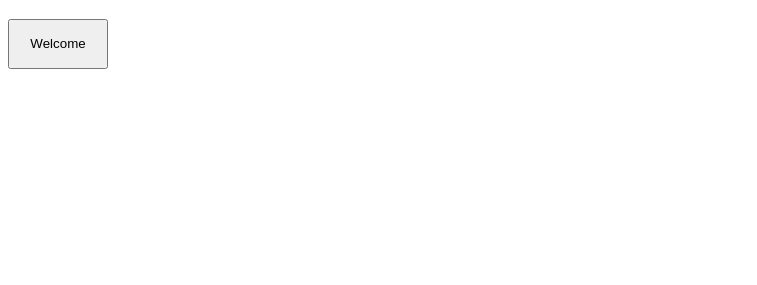
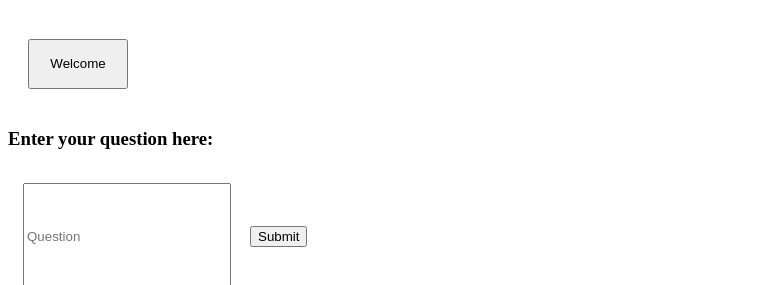
Before and after one commit to Maryjay1/codeBot, a plain HTML site: page codeBot/index.html in a window 1280 px wide. Shown: the part 61-346 px from the top of the page, without its empty margins (0-757 px from the left). Drawn offline with Linux system fonts and the light colour scheme.

Commit message:
textbox and button added

```diff
--- a/codeBot/index.html
+++ b/codeBot/index.html
@@ -23,5 +23,13 @@
     </div>
 
     <button class="button" onclick="togglePopUp('welcome_popup-1')">Welcome</button>
+
+    <br>
+
+    <div>
+        <h3>Enter your question here:</h3>
+        <input type="text" id="textbox" placeholder="Question" >
+        <button class="submitButton" onclick="getUserInput()">Submit</button>
+    </div>
 </body>
 </html>
--- a/codeBot/styles.css
+++ b/codeBot/styles.css
@@ -57,8 +57,18 @@
 }
 
 .button {
-    position: absolute;
-    z-index: 2;
+    position: relative;
     width: 100px;
     height: 50px;
+    margin: 20px;
 }
+
+#textbox {
+    width: 200px;
+    height: 100px;
+    margin: 15px;
+}
+
+.submitButton {
+
+}
```
